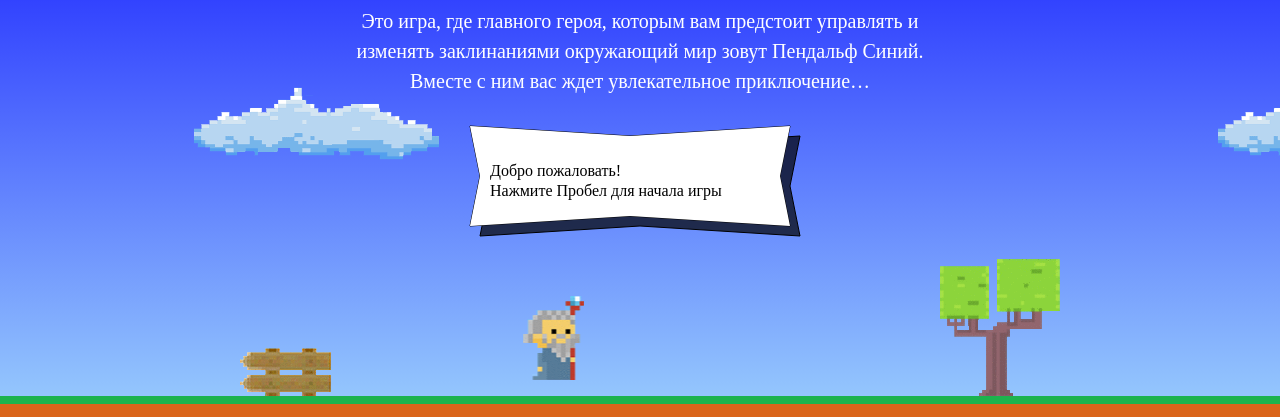
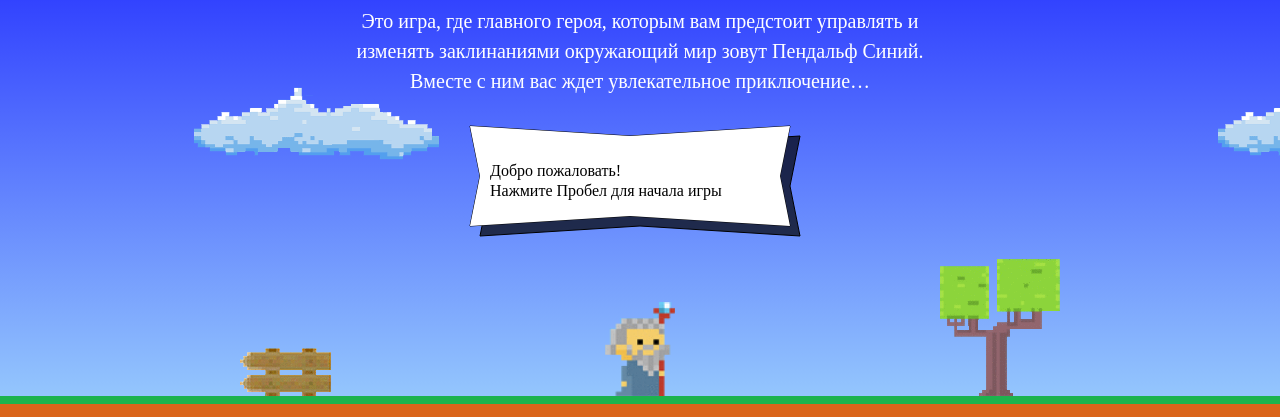
Before and after one commit to Che5ter/563053-code-and-magick-17, a website: page index.html in a window 1280 px wide. Shown: the part 203-620 px from the top of the page. Drawn offline with Linux system fonts and the light colour scheme; a web font is replaced by a local one.

Commit message:
Задает значения для волшебника

```diff
--- a/index.html
+++ b/index.html
@@ -180,7 +180,30 @@
     <p class="setup-similar-label">Петр Петров</p>
   </div>
 </template>
+<script>
+  var fireballSize = 22;
+  var getFireballSpeed = function(left) {
+    if (left === true) {
+      return 5;
+    }
+    return 2;
+  }
+  var wizardSpeed = 3;
+  var wizardWidth = 70;
+  var getWizardHeight = function() {
+    wizardHeight = 1.337 * wizardWidth;
+    return wizardHeight;
+  }
+  var getWizardX = function(width) {
+    var wizardPositionX = width / 2 - wizardWidth / 2;
+    return wizardPositionX;
+  }
+  var getWizardY = function(height) {
+    var wizardPositionY = height - wizardHeight;
+    return wizardPositionY;
+  }
 
+</script>
 <script src="js/game.js"></script>
 
 </body>
```
Also changed, not shown: 1 other file.
